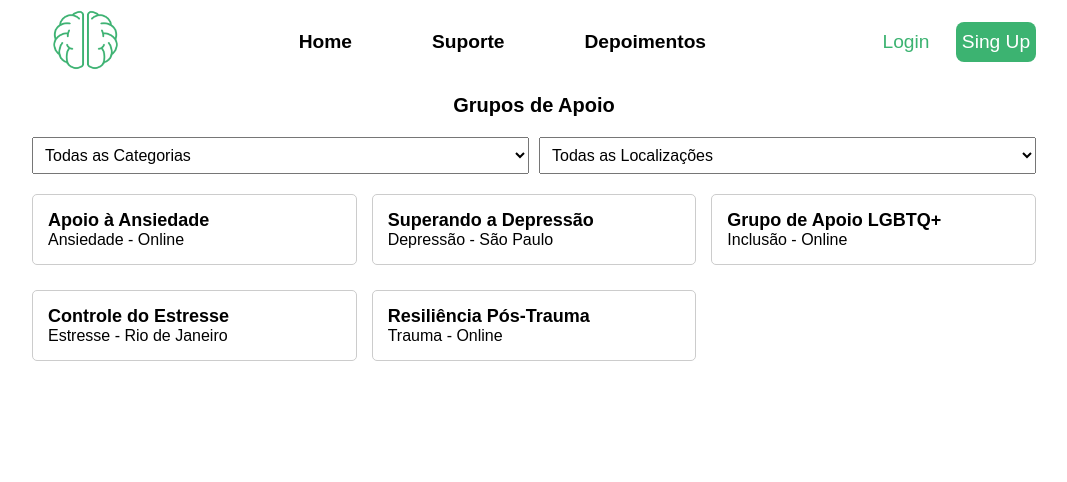
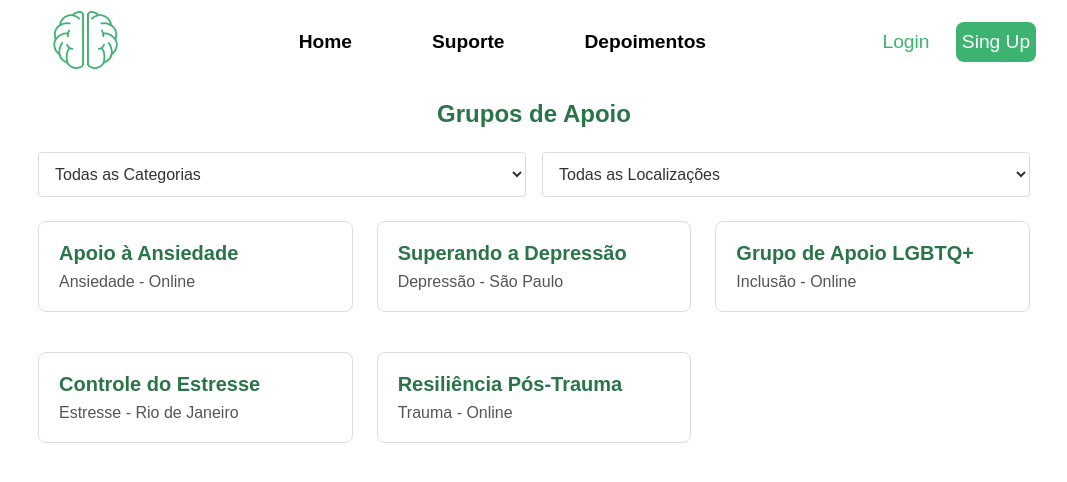
Before and after one commit to joaomacaoli/mind-support, a React (Vite) app: page /support-groups in a window 1280 px wide. Shown: the top 482 px of the page, without its empty margins (106-1173 px from the left). Built offline with nearby package versions, Linux system fonts and the light colour scheme; no server answers.

Commit message:
feat: styles

```diff
--- a/src/app/support-groups/styles.css
+++ b/src/app/support-groups/styles.css
@@ -1,27 +1,45 @@
-/* Estilos padrão (Mobile First) */
 .container-support-group {
   width: 100%;
   max-width: 25rem;
   margin: 0 auto;
-  padding: 10px;
+  padding: 1rem;
+  box-sizing: border-box;
 }
 
 h2 {
-  font-size: 20px;
+  font-size: 1.5rem;
   text-align: center;
+  color: #297549;
+  margin-bottom: 1.5rem;
 }
 
 .filters-support-group {
   display: flex;
   flex-direction: column;
-  gap: 10px;
-  margin-top: 20px;
-  margin-bottom: 20px;
+  gap: 1rem;
+  margin-top: 1rem;
+  margin-bottom: 1.5rem;
 }
 
 .filters-support-group select {
-  padding: 8px;
-  font-size: 16px;
+  padding: 0.75rem;
+  font-size: 1rem;
+  border: 1px solid #ddd;
+  border-radius: 4px;
+  background-color: white;
+  color: #333;
+  cursor: pointer;
+  transition: border-color 0.3s ease, box-shadow 0.3s ease;
+}
+
+.filters-support-group select:hover {
+  border-color: #297549;
+}
+
+.filters-support-group select:focus {
+  outline: none;
+  border-color: #297549;
+  box-shadow: 0 0 0 2px rgba(41, 117, 73, 0.2);
 }
 
 .group-list-support-group {
@@ -30,18 +48,38 @@ h2 {
 }
 
 .group-item-support-group {
-  border: 1px solid #ccc;
-  padding: 10px;
-  margin-bottom: 10px;
-  border-radius: 5px;
+  border: 1px solid #ddd;
+  padding: 1rem;
+  margin-bottom: 1rem;
+  border-radius: 8px;
+  background-color: white;
+  transition: transform 0.3s ease, box-shadow 0.3s ease;
+}
+
+.group-item-support-group:hover {
+  transform: translateY(-5px);
+  box-shadow: 0 4px 8px rgba(0, 0, 0, 0.1);
 }
 
 .group-item-support-group h3 {
-  font-size: 18px;
+  font-size: 1.25rem;
   margin: 0;
+  color: #297549;
 }
 
-/* Tablet (mínimo de 48rem) */
+.group-item-support-group p {
+  font-size: 1rem;
+  color: #555;
+  margin: 0.5rem 0 0;
+}
+
+.group-list-support-group > p {
+  text-align: center;
+  color: #777;
+  font-size: 1rem;
+}
+
+
 @media (min-width: 48rem) {
   .container-support-group {
     max-width: 40rem;
@@ -57,11 +95,10 @@ h2 {
   }
 
   .group-item-support-group {
-    padding: 15px;
+    padding: 1.25rem;
   }
 }
 
-/* Desktop (mínimo de 64rem) */
 @media (min-width: 64rem) {
   .container-support-group {
     max-width: 48rem;
@@ -74,11 +111,10 @@ h2 {
   .group-list-support-group {
     display: grid;
     grid-template-columns: repeat(2, 1fr);
-    gap: 15px;
+    gap: 1.5rem;
   }
 }
 
-/* Desktop (mínimo de 80rem) */
 @media (min-width: 80rem) {
   .container-support-group {
     max-width: 64rem;
@@ -87,6 +123,6 @@ h2 {
   .group-list-support-group {
     display: grid;
     grid-template-columns: repeat(3, 1fr);
-    gap: 15px;
+    gap: 1.5rem;
   }
 }
```
